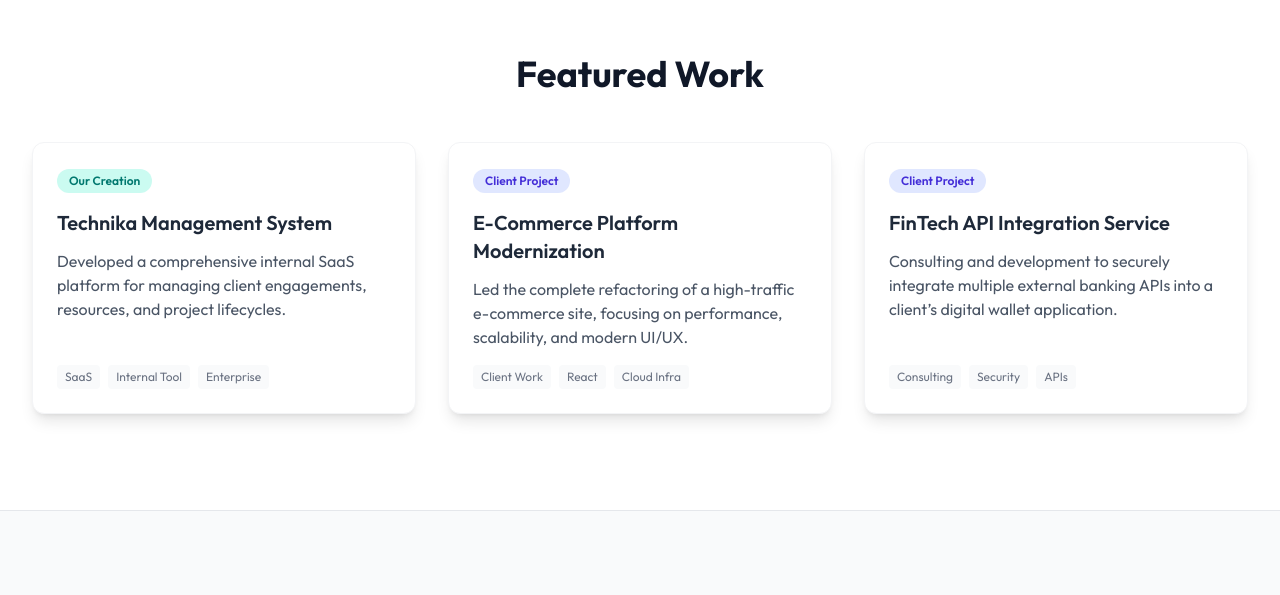
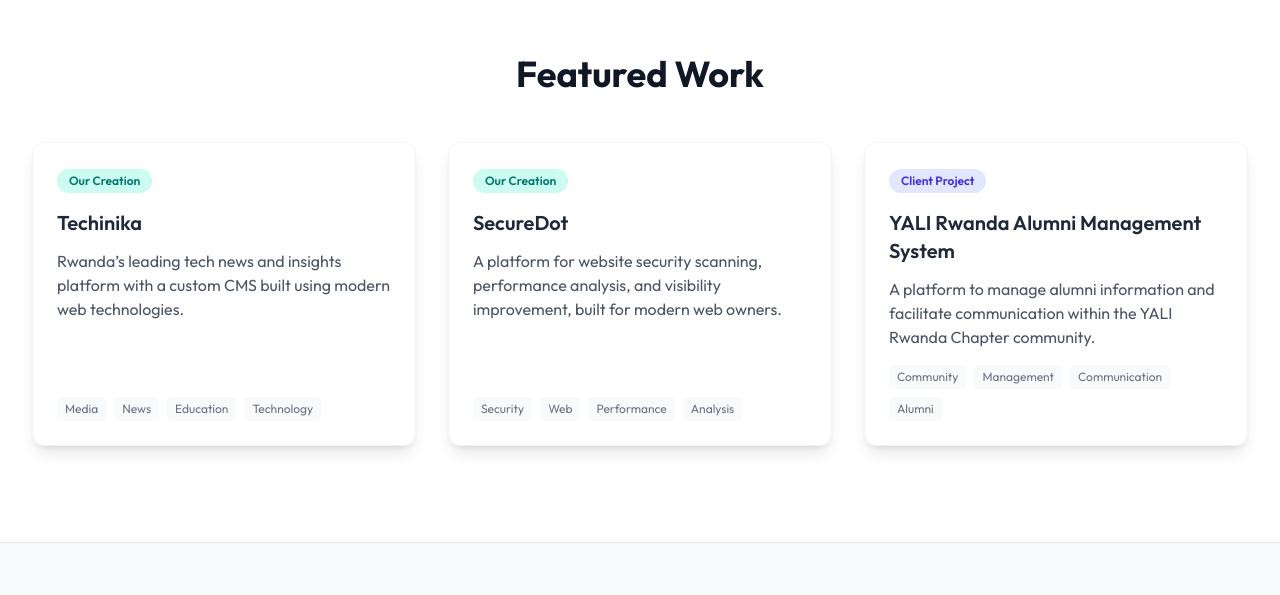
Before and after one commit to techinika/ubunifu-website, a Next.js app: page / in a window 1280 px wide. Shown: the part 697-1292 px from the top of the page. Built offline with nearby package versions, Linux system fonts and the light colour scheme.

Commit message:
I have added real projects

```diff
--- a/app/(projects)/[project]/page.tsx
+++ b/app/(projects)/[project]/page.tsx
@@ -1,10 +1,10 @@
 import { ProjectDetailPage } from "@/components/OneProject";
-import React from "react";
 
-function page() {
+async function page({ params }: { params: Promise<{ project: string }> }) {
+  const { project } = await params;
   return (
     <div>
-      <ProjectDetailPage />
+      <ProjectDetailPage projectSlug={project} />
     </div>
   );
 }
--- a/components/MainPage.tsx
+++ b/components/MainPage.tsx
@@ -1,44 +1,10 @@
 "use client";
 
-import Head from "next/head";
 import Link from "next/link";
 import { Navbar } from "./Nav";
 import Footer from "./Footer";
-
-type Project = {
-  id: number;
-  title: string;
-  description: string;
-  tags: string[];
-  isOurOwn: boolean;
-};
-
-const projectData: Project[] = [
-  {
-    id: 1,
-    title: "Technika Management System",
-    description:
-      "Developed a comprehensive internal SaaS platform for managing client engagements, resources, and project lifecycles.",
-    tags: ["SaaS", "Internal Tool", "Enterprise"],
-    isOurOwn: true,
-  },
-  {
-    id: 2,
-    title: "E-Commerce Platform Modernization",
-    description:
-      "Led the complete refactoring of a high-traffic e-commerce site, focusing on performance, scalability, and modern UI/UX.",
-    tags: ["Client Work", "React", "Cloud Infra"],
-    isOurOwn: false,
-  },
-  {
-    id: 3,
-    title: "FinTech API Integration Service",
-    description:
-      "Consulting and development to securely integrate multiple external banking APIs into a client’s digital wallet application.",
-    tags: ["Consulting", "Security", "APIs"],
-    isOurOwn: false,
-  },
-];
+import { Project } from "@/types/main";
+import { projects } from "@/data/projects";
 
 const Services = () => (
   <section id="services" className="py-24 md:py-36 bg-gray-50">
@@ -66,10 +32,8 @@
 
       <div className="grid grid-cols-1 gap-8 sm:grid-cols-2 lg:grid-cols-3">
         {projects.map((project) => (
-          <div
-            key={project.id}
-            className="bg-white rounded-xl shadow-lg border border-gray-100 p-6 flex flex-col h-full hover:shadow-xl transition duration-300 ease-in-out transform hover:-translate-y-1"
-          >
+          <Link href={`/${project?.id}`} key={project.id}>
+            <div className="bg-white rounded-xl shadow-lg border border-gray-100 p-6 flex flex-col h-full hover:shadow-xl transition duration-300 ease-in-out transform hover:-translate-y-1 cursor-pointer">
               <div className="mb-4">
                 <span
                   className={`inline-block text-xs font-semibold px-3 py-1 rounded-full
@@ -85,9 +49,7 @@
               <h3 className="text-xl font-semibold text-gray-800 mb-3">
                 {project.title}
               </h3>
-            <p className="text-gray-600 mb-4 flex-grow">
-              {project.description}
-            </p>
+              <p className="text-gray-600 mb-4 flex-grow">{project.summary}</p>
               <div className="flex flex-wrap gap-2 mt-auto">
                 {project.tags.map((tag) => (
                   <span
@@ -99,6 +61,7 @@
                 ))}
               </div>
             </div>
+          </Link>
         ))}
       </div>
     </div>
@@ -128,15 +91,11 @@
   return (
     <div>
       <Navbar />
-
       <main>
         <Services />
-
-        <Projects projects={projectData} />
-
+        <Projects projects={projects} />
         <Contact />
       </main>
-
       <Footer />
     </div>
   );
--- a/components/OneProject.tsx
+++ b/components/OneProject.tsx
@@ -1,41 +1,17 @@
-"use client"
+"use client";
 
-import { ComponentType, SVGProps, useState } from "react";
+import { ComponentType, SVGProps, useEffect, useState } from "react";
 import { Navbar } from "./Nav";
 import Footer from "./Footer";
-import { BriefcaseIcon, CalendarIcon, CogIcon, SparklesIcon } from "@heroicons/react/16/solid";
-
-const mockProjectData: DetailedProject = {
-  title: "Technika Management System (TMS)",
-  client: "Technika Limited (Internal)",
-  summary:
-    "A bespoke internal enterprise resource planning (ERP) tool designed to streamline operational workflows and resource management across various departments.",
-  description: [
-    "The goal of the TMS project was to replace several disparate spreadsheets and legacy tools with a single, unified application. This system manages client onboarding, project allocation, time tracking, and invoice generation, significantly reducing administrative overhead.",
-    "We utilized a domain-driven design (DDD) approach to ensure the system is highly modular and scalable, anticipating future feature expansions into areas like HR and advanced analytics.",
-    "A key success factor was the user experience design. By prioritizing a clean, minimal interface, we achieved high user adoption rates immediately after rollout, proving that complex tools can still be intuitive.",
-  ],
-  technologies: [
-    "Next.js (App Router)",
-    "TypeScript",
-    "PostgreSQL",
-    "Tailwind CSS",
-    "Vercel/AWS Deployment",
-    "Jest/Cypress (Testing)",
-  ],
-  duration: "6 Months (Initial Build)",
-  status: "Ongoing",
-};
-
-type DetailedProject = {
-  title: string;
-  client?: string;
-  summary: string;
-  description: string[];
-  technologies: string[];
-  duration: string;
-  status: "Completed" | "Ongoing" | "Internal";
-};
+import {
+  BriefcaseIcon,
+  CalendarIcon,
+  CogIcon,
+  SparklesIcon,
+} from "@heroicons/react/16/solid";
+import { projects } from "@/data/projects";
+import { Project } from "@/types/main";
+import Link from "next/link";
 
 const DetailBlock = ({
   title,
@@ -60,10 +36,23 @@
   </div>
 );
 
-export const ProjectDetailPage = () => {
+type ProjectTypeProps = {
+  projectSlug: string;
+};
+
+export const ProjectDetailPage = ({ projectSlug }: ProjectTypeProps) => {
   const accentColor = "bg-teal-600";
   const accentTextColor = "text-teal-600";
-  const [project] = useState(mockProjectData);
+  const [project, setProject] = useState<Project>();
+
+  useEffect(() => {
+    const fetchData = async () => {
+      const pro = projects.find((proj) => proj?.id == projectSlug);
+      setProject(pro);
+    };
+
+    fetchData();
+  }, []);
 
   return (
     <div>
@@ -75,30 +64,30 @@
             <span
               className={`inline-block text-sm font-semibold px-4 py-1.5 rounded-full mb-3
                 ${
-                  project.status === "Ongoing"
+                  project?.status === "Ongoing"
                     ? "bg-yellow-100 text-yellow-700"
                     : "bg-green-100 text-green-700"
                 }`}
             >
-              Status: {project.status}
+              Status: {project?.status}
             </span>
             <h1 className="text-5xl md:text-6xl font-extrabold text-gray-900 mb-4 leading-tight">
-              {project.title}
+              {project?.title}
             </h1>
             <p className="text-xl text-gray-600 max-w-2xl mx-auto">
-              {project.summary}
+              {project?.summary}
             </p>
           </div>
 
           <div className="grid grid-cols-1 sm:grid-cols-3 gap-6 mb-16">
             <DetailBlock
               title="Client/Focus"
-              value={project.client || "Confidential Client"}
+              value={project?.client || "Confidential Client"}
               icon={BriefcaseIcon}
             />
             <DetailBlock
               title="Duration"
-              value={project.duration}
+              value={project?.duration ?? ""}
               icon={CalendarIcon}
             />
             <DetailBlock
@@ -108,16 +97,18 @@
             />
           </div>
 
-          {/* --- 3. Full Description --- */}
           <div className="bg-white p-8 sm:p-10 rounded-xl shadow-2xl border border-gray-100 mb-16">
             <h2 className={`text-3xl font-bold ${accentTextColor} mb-6`}>
               The Challenge & Solution
             </h2>
 
             <div className="space-y-6 text-gray-700 text-lg leading-relaxed">
-              {project.description.map((paragraph, index) => (
-                <p key={index}>{paragraph}</p>
-              ))}
+              <div
+                dangerouslySetInnerHTML={{
+                  __html: project?.description ?? "<p>No description</p>",
+                }}
+                className="prose prose-sm sm:prose lg:prose-lg xl:prose-xl max-w-none!"
+              ></div>
             </div>
           </div>
 
@@ -127,7 +118,7 @@
               Technology Stack
             </h2>
             <div className="flex flex-wrap gap-4">
-              {project.technologies.map((tech) => (
+              {project?.technologies.map((tech) => (
                 <span
                   key={tech}
                   className={`inline-block ${accentColor} text-white font-medium px-4 py-2 rounded-lg text-sm shadow-md transition duration-300 hover:opacity-90`}
@@ -136,6 +127,13 @@
                 </span>
               ))}
             </div>
+            <Link
+              href={project?.link ?? "#"}
+              target="_blank"
+              className="inline-flex items-center justify-center bg-teal-600 hover:bg-teal-700 text-white font-bold text-lg py-3 px-8 rounded-lg transition duration-300 transform hover:scale-105 shadow-xl w-full mt-10"
+            >
+              Learn More
+            </Link>
           </div>
         </div>
       </main>
--- /dev/null
+++ b/data/projects.ts
@@ -0,0 +1,78 @@
+import { Project } from "@/types/main";
+
+export const projects: Project[] = [
+  {
+    id: "techinika",
+    title: "Techinika",
+    description: `
+      <p>Techinika is Rwanda's #1 technology news, insights, and opportunities platform. It provides up-to-date coverage of technology events, innovations, and thought leadership in Rwanda and beyond.</p>
+      <p>The platform was built with a fully custom content management system to allow seamless publishing and management of articles, newsletters, and multimedia content.</p>
+    `,
+    tags: ["Media", "News", "Education", "Technology"],
+    isOurOwn: true,
+    summary:
+      "Rwanda’s leading tech news and insights platform with a custom CMS built using modern web technologies.",
+    technologies: [
+      "Next.js",
+      "TypeScript",
+      "Tailwind CSS",
+      "Gemini AI",
+      "Shadcn UI",
+      "Netlify",
+      "Supabase",
+      "GitHub",
+    ],
+    duration: "Ongoing (initial version completed)",
+    status: "Internal",
+    link: "https://techinika.com",
+    client: "Techinika",
+  },
+  {
+    id: "securedot",
+    title: "SecureDot",
+    description: `
+      <p>SecureDot is a website security and performance platform designed to help website owners scan their sites for vulnerabilities, improve SSL and SEO, and enhance overall online visibility.</p>
+      <p>It is an evolving product under continuous development, integrating tools for security assessment, monitoring, and reporting to keep websites safe and optimized.</p>
+    `,
+    tags: ["Security", "Web", "Performance", "Analysis"],
+    isOurOwn: true,
+    summary:
+      "A platform for website security scanning, performance analysis, and visibility improvement, built for modern web owners.",
+    technologies: [
+      "Next.js",
+      "TypeScript",
+      "Firebase",
+      "Tailwind CSS",
+      "GitHub",
+    ],
+    duration: "Ongoing",
+    status: "Internal",
+    link: "https://securedot.tech",
+    client: "Techinika",
+  },
+  {
+    id: "yali-alumni-system",
+    title: "YALI Rwanda Alumni Management System",
+    description: `
+      <p>The Alumni Management System for the YALI Rwanda Chapter is designed to maintain up-to-date alumni information and foster community engagement through features like profiles, directories, and integrated chat functionality.</p>
+      <p>It provides a centralized and secure platform for YALI alumni to connect, collaborate, and stay informed about opportunities and events.</p>
+    `,
+    tags: ["Community", "Management", "Communication", "Alumni"],
+    isOurOwn: false,
+    client: "YALI Rwanda Chapter",
+    summary:
+      "A platform to manage alumni information and facilitate communication within the YALI Rwanda Chapter community.",
+    technologies: [
+      "Node.js",
+      "Next.js",
+      "PostgreSQL",
+      "Material UI",
+      "DigitalOcean",
+      "Docker",
+      "GitHub",
+    ],
+    duration: "Ongoing",
+    status: "Ongoing",
+    link: "#",
+  },
+];
--- /dev/null
+++ b/types/main.ts
@@ -0,0 +1,13 @@
+export interface Project {
+  id: string;
+  title: string;
+  description: string;
+  tags: string[];
+  isOurOwn: boolean;
+  client?: string;
+  summary: string;
+  technologies: string[];
+  duration: string;
+  status: "Completed" | "Ongoing" | "Internal";
+  link: string;
+}
```
Lines whose indentation alone changed are shown as unchanged.
